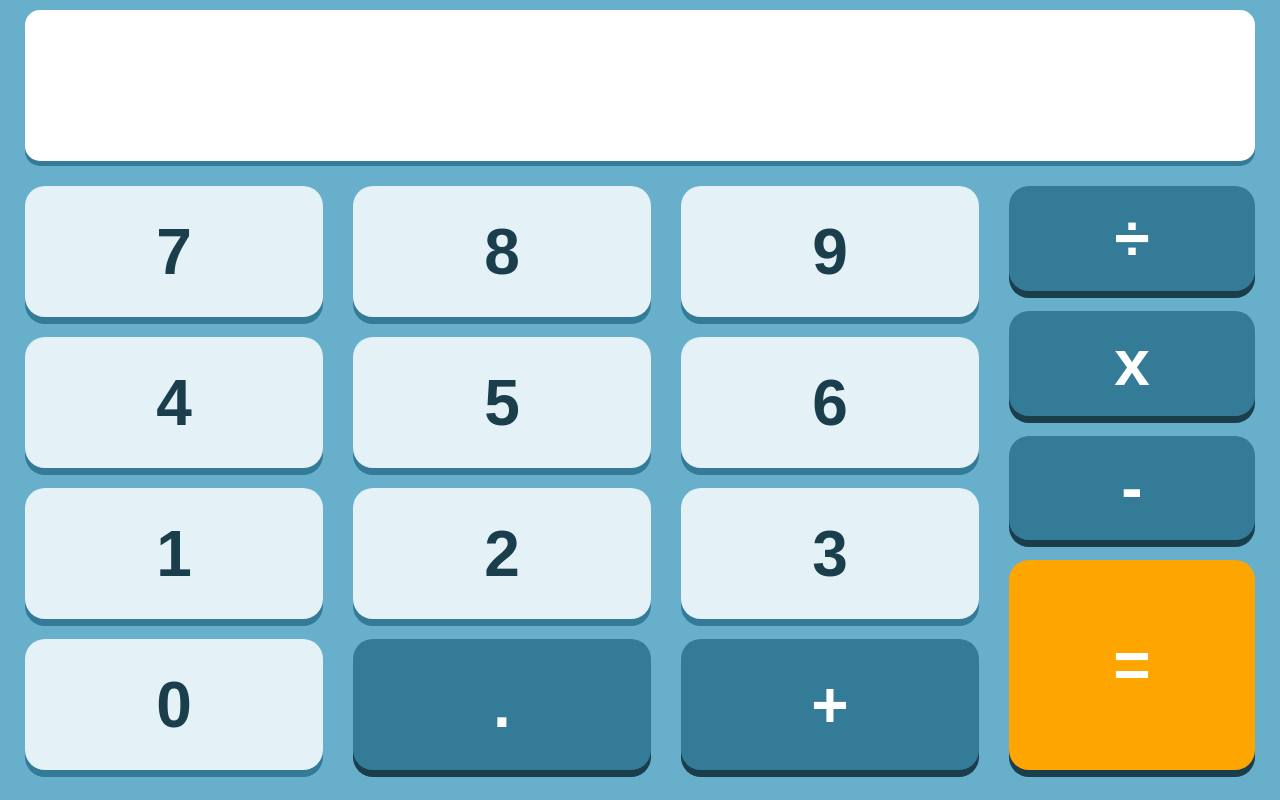
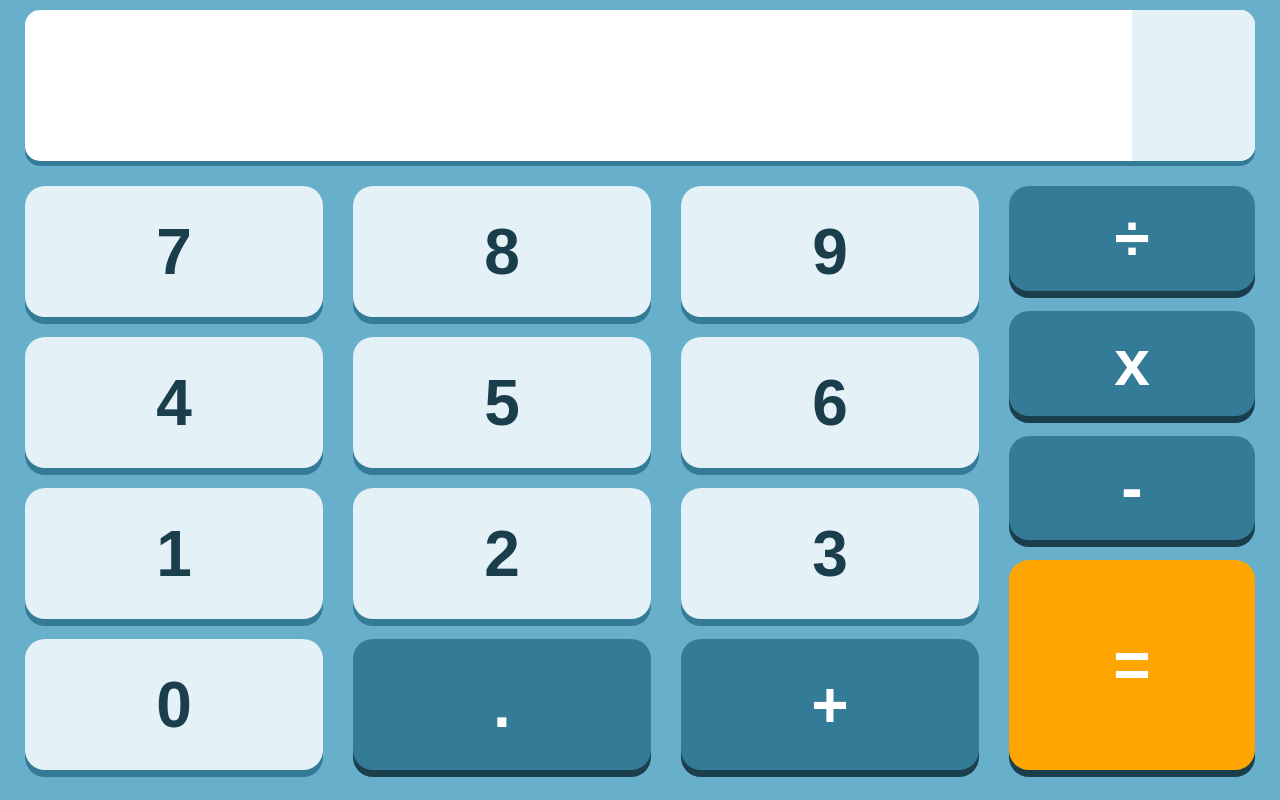
Before and after one commit to mikolajszymczuk1/SzymCalculator, a website built with Parcel: page src/index.html in a window 1280 px wide. Built offline with nearby package versions, Linux system fonts and the light colour scheme.

Commit message:
Add styles for output and operation type

```diff
--- a/src/scss/components/_screen.scss
+++ b/src/scss/components/_screen.scss
@@ -2,8 +2,7 @@
 
 .calculator__screen {
     display: flex;
-    justify-content: center;
-    align-items: center;
+    flex-direction: row;
 
     margin-bottom: 15px;
     height: 20%;
@@ -12,28 +11,58 @@
     border-radius: 15px;
     // border: solid 4px $color-c;
     box-shadow: 0 5px $color-c;
+    overflow: hidden;
 
     letter-spacing: 2px;
-    font-size: 1.5em;
     color: $color-d;
 }
 
+.calculator__output {
+    display: flex;
+    justify-content: flex-start;
+    align-items: center;
+    flex-basis: 90%;
+
+    padding-left: 20%;
+
+    overflow-x: auto;
+
+    font-size: 1.5em;
+    text-align: center;
+}
+
+.calculator__operation-type {
+    display: flex;
+    justify-content: center;
+    align-items: center;
+    flex-basis: 10%;
+
+    background-color: $color-a;
+    font-size: 2.5em;
+}
+
 @media screen and (min-width: 425px) {
-    .calculator__screen {
-        font-size: 2em;
+    .calculator__output {
+        font-size: 1.8em;
     }
 }
 
 @media screen and (min-width: 768px) {
     .calculator__screen {
-        margin: 0 15px 25px 15px;
+        margin: 0 15px 25px 15px
+    }
 
+    .calculator__output {
         font-size: 2.5em;
+    }
+
+    .calculator__operation-type {
+        font-size: 3em;
     }
 }
 
 @media screen and (min-width: 1440px) {
-    .calculator__screen {
+    .calculator__output {
         font-size: 3vh;
     }
 }
```
